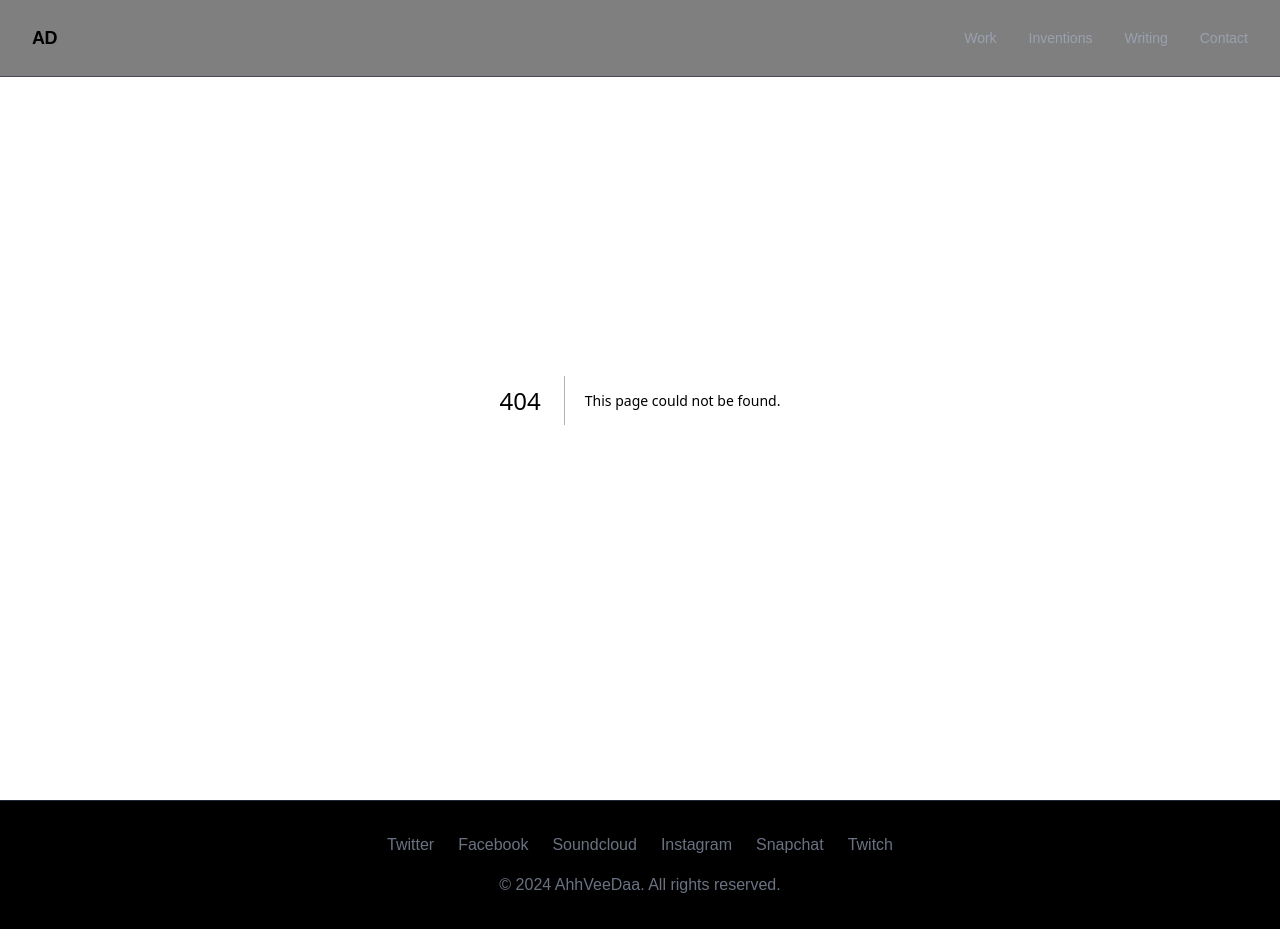
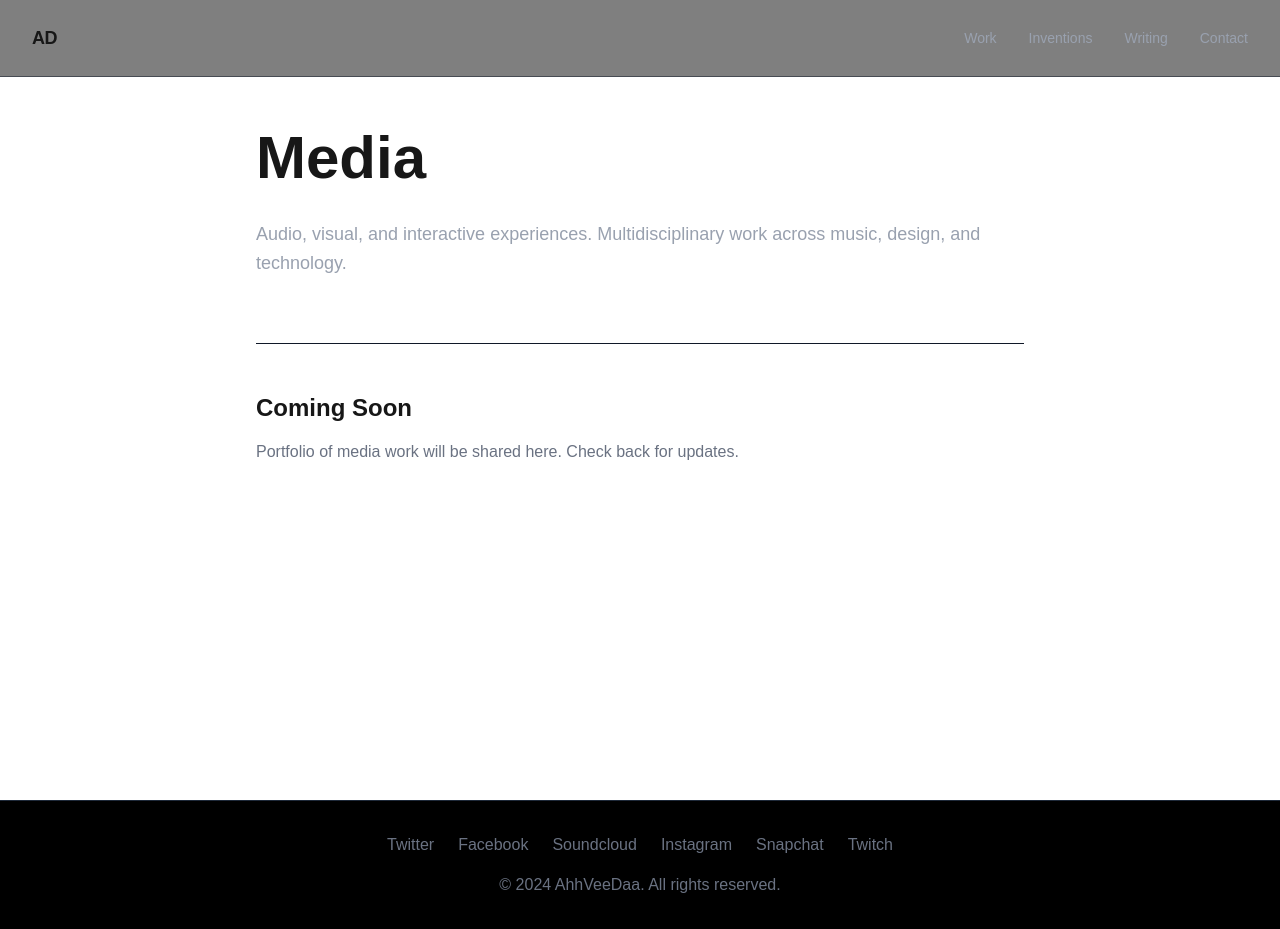
Before and after one commit to AhhVeeDaa/Website, a Next.js app: page /media in a window 1280 px wide. Before the commit this address had no page. Built offline with nearby package versions, Linux system fonts and the light colour scheme.

Commit message:
Create app/media/page.tsx

```diff
--- /dev/null
+++ b/app/media/page.tsx
@@ -0,0 +1,20 @@
+export default function Media() {
+  return (
+    <main className="min-h-screen px-8 py-40 pt-32">
+      <div className="max-w-3xl mx-auto">
+        <h1 className="text-6xl font-bold mb-8">Media</h1>
+        <p className="text-gray-400 text-lg leading-relaxed mb-16">
+          Audio, visual, and interactive experiences. Multidisciplinary work across music, design, and technology.
+        </p>
+        <div className="space-y-12 border-t border-gray-900 pt-12">
+          <div>
+            <h2 className="text-2xl font-semibold mb-4">Coming Soon</h2>
+            <p className="text-gray-500">
+              Portfolio of media work will be shared here. Check back for updates.
+            </p>
+          </div>
+        </div>
+      </div>
+    </main>
+  );
+}
```
